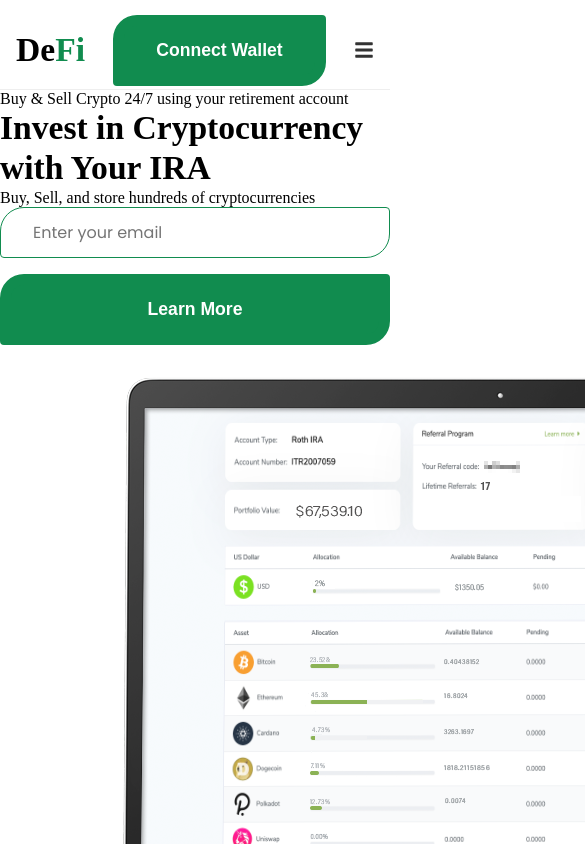
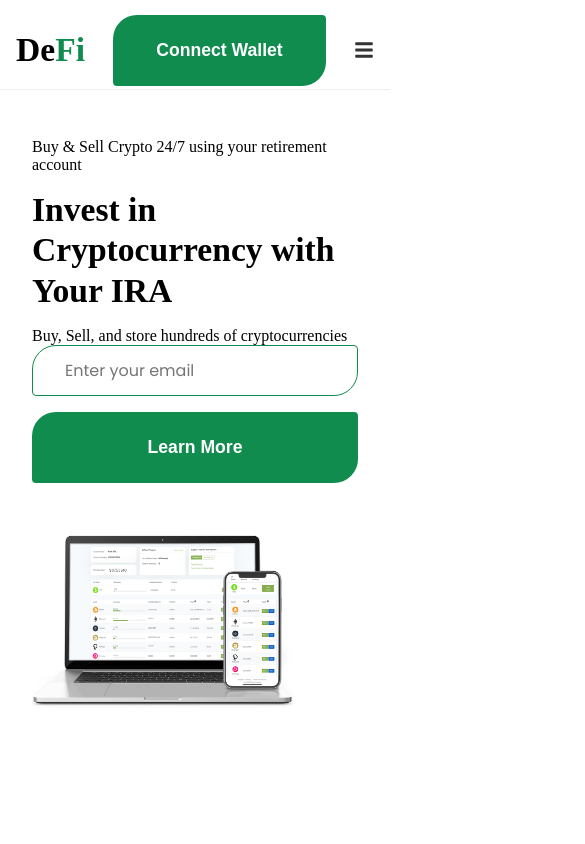
Before and after one commit to traviswilliams997/DeFi, a React (Create React App) app: page / in a window 390 px wide. Shown: the top 844 px of the page, 585 px wide, since content can reach past the window. Built offline with nearby package versions, Linux system fonts and the light colour scheme.

Commit message:
Style hero

```diff
--- a/src/components/Hero.css
+++ b/src/components/Hero.css
@@ -0,0 +1,43 @@
+.hero .container {
+    display: grid;
+    grid-template-columns: repeat(2, 1fr);
+    margin: 4rem auto;
+    justify-content: center;
+    align-items: center;
+    padding: 1rem;
+}
+
+.hero .left {
+    padding: 1rem;
+
+}
+
+.hero h1 {
+    padding: 1rem 0;
+}
+
+.hero .input-container {
+    padding: 1rem 0;
+}
+
+.hero .right {
+    padding: 1rem;
+}
+
+.hero .img-container {
+    width: 100%;
+    display: flex;
+}
+
+.hero img {
+    max-width: 80%;
+    margin: auto;
+}
+
+@media screen and (max-width: 940px) {
+    .hero .container {
+        grid-template-columns: 1fr;
+        margin: 1rem 0;
+    }
+
+}
```
